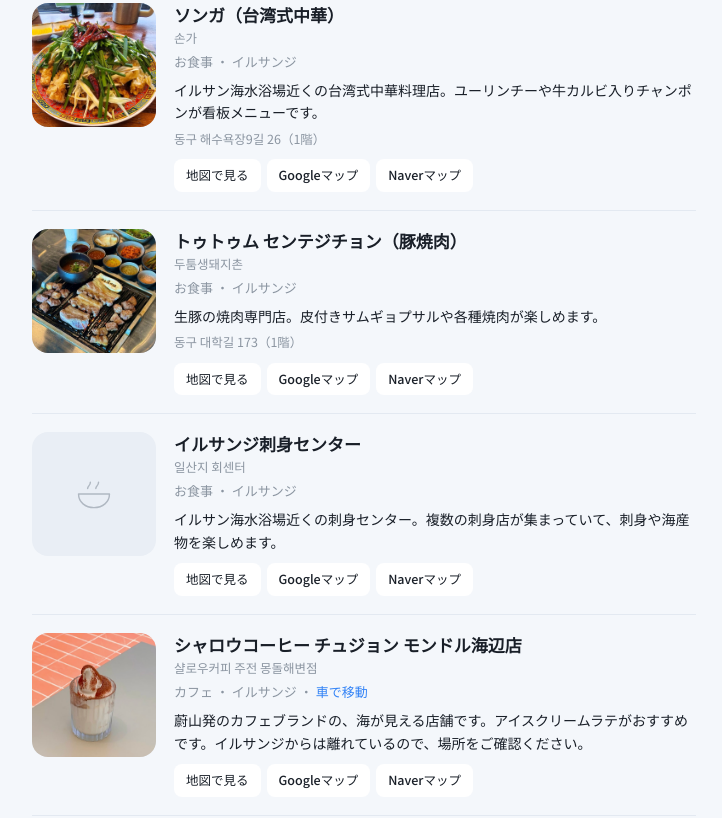
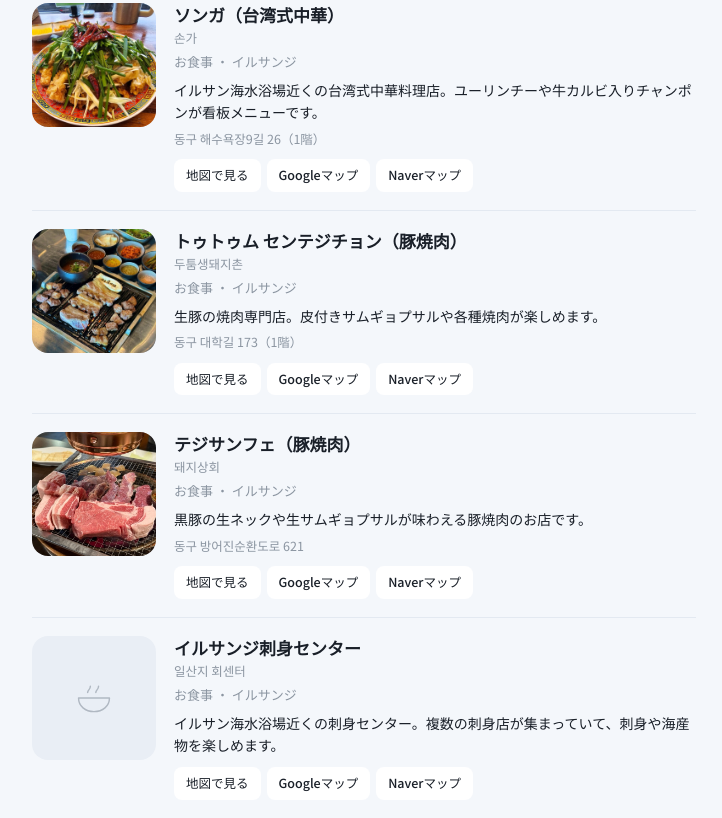
Before and after one commit to nahyunkwon-830/restaurant-list, a plain HTML site: page index.html in a window 1280 px wide. Shown: the part 1896-2714 px from the top of the page, without its empty margins (276-998 px from the left). Drawn offline with nearby package versions, Linux system fonts and the light colour scheme; a web font is replaced by a local one.

Commit message:
Add files via upload

```diff
--- a/index.html
+++ b/index.html
@@ -275,6 +275,11 @@ var ITEMS = [
     d: { kr: "생돼지 구이 전문점입니다. 껍삼겹·주먹구이·항정살 등을 맛볼 수 있어요.",
          jp: "生豚の焼肉専門店。皮付きサムギョプサルや各種焼肉が楽しめます。" },
     addr: { kr: "동구 대학길 173 (1층)", jp: "동구 대학길 173（1階）" } },
+  { id: "dwaeji-sanghoe", area: "ilsan", cat: "food", k: "돼지상회", q: "울산 돼지상회 방어진순환도로 621", feats: [],
+    n: { kr: "돼지상회", jp: "テジサンフェ（豚焼肉）" },
+    d: { kr: "흑돼지 생목살·생삼겹살 등을 맛볼 수 있는 돼지고기 구이집입니다.",
+         jp: "黒豚の生ネックや生サムギョプサルが味わえる豚焼肉のお店です。" },
+    addr: { kr: "동구 방어진순환도로 621", jp: "동구 방어진순환도로 621" } },
   { id: "ilsan-hoecenter", area: "ilsan", cat: "food", k: "일산지 회센터", q: "울산 일산지 회센터", feats: [],
     n: { kr: "일산지 회센터", jp: "イルサンジ刺身センター" },
     d: { kr: "일산해수욕장 근처의 활어회센터입니다. 여러 횟집이 모여 있어 회와 해산물을 맛볼 수 있어요.",
```
Also changed, not shown: images/dwaeji-sanghoe.jpg (added).
